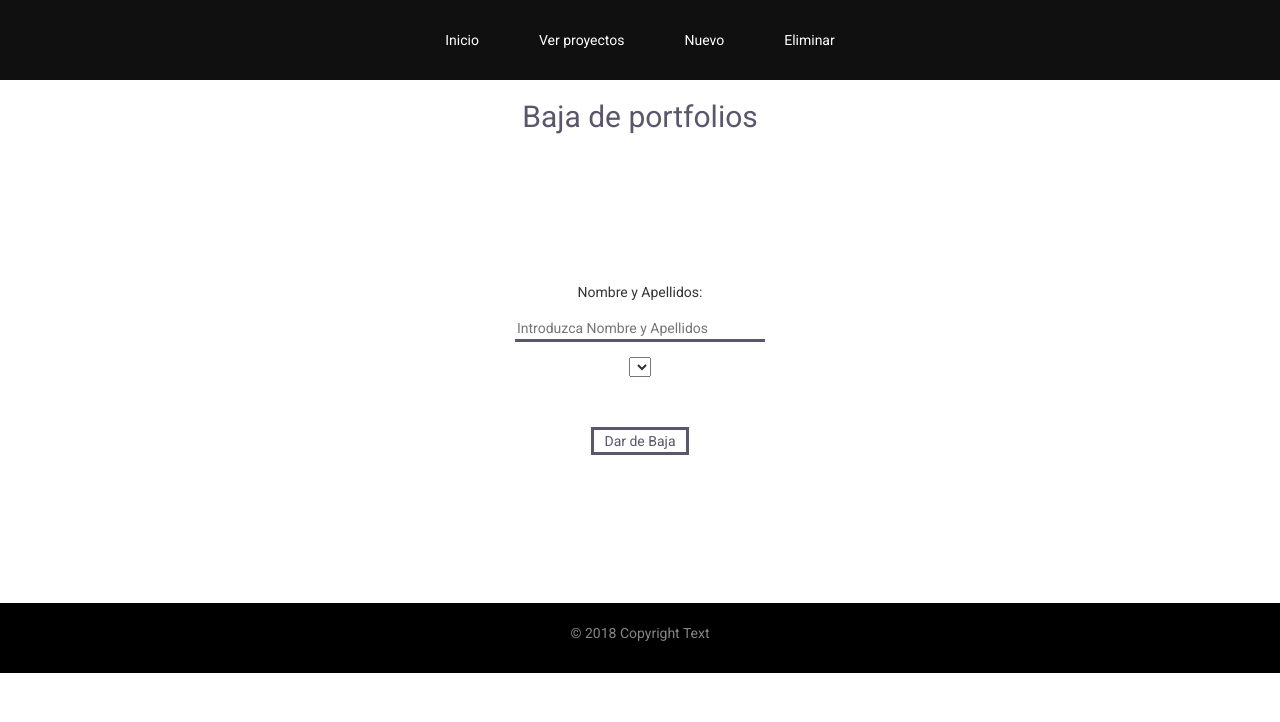
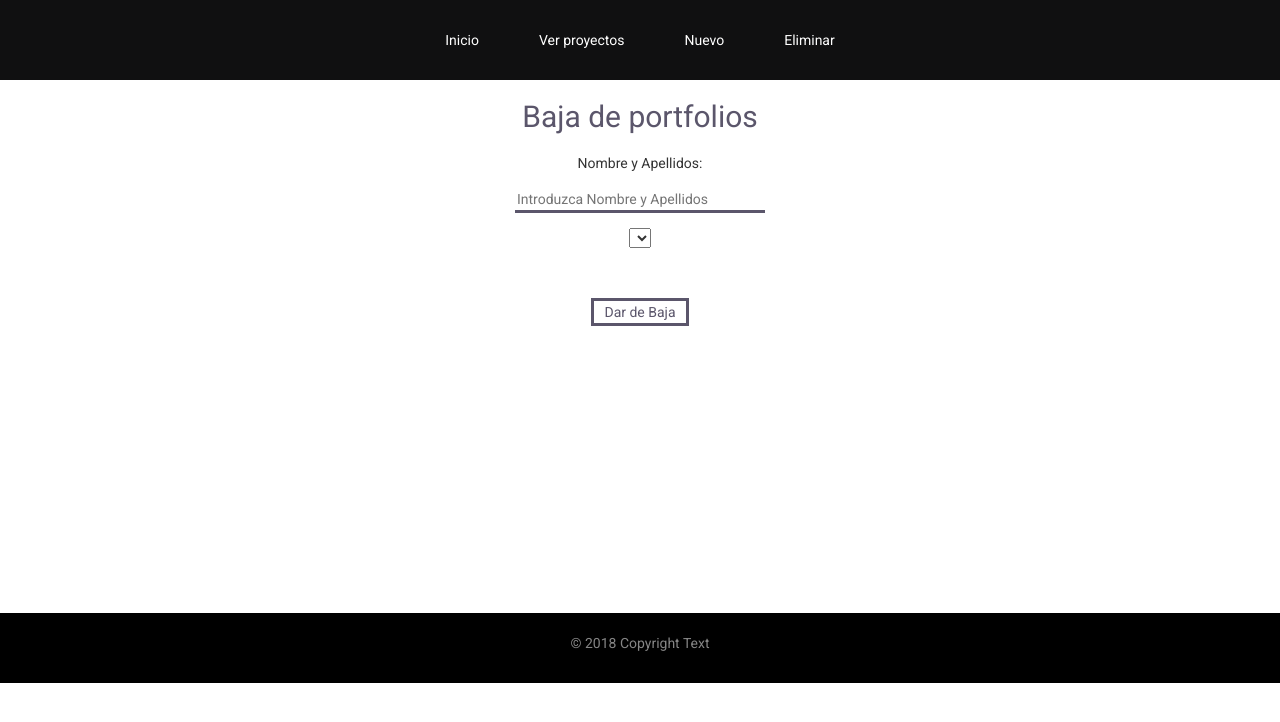
Before and after one commit to Jorgepamp/gestor_portfolios_grupo, an Angular app in the folder app-portfolio/: page /eliminar in a window 1280 px wide. Shown: the top 722 px of the page. Built offline with nearby package versions, Linux system fonts and the light colour scheme.

Commit message:
añadidio un pequeño margen

```diff
--- a/app-portfolio/src/app/eliminar/eliminar.component.css
+++ b/app-portfolio/src/app/eliminar/eliminar.component.css
@@ -8,7 +8,8 @@
 .minAltura {
   min-height: 450px;
   display: flex;
-  justify-content: center;
+  margin-top: 20px;
+  /* justify-content: center; */
   align-items: center;
   flex-direction: column;
 
```
